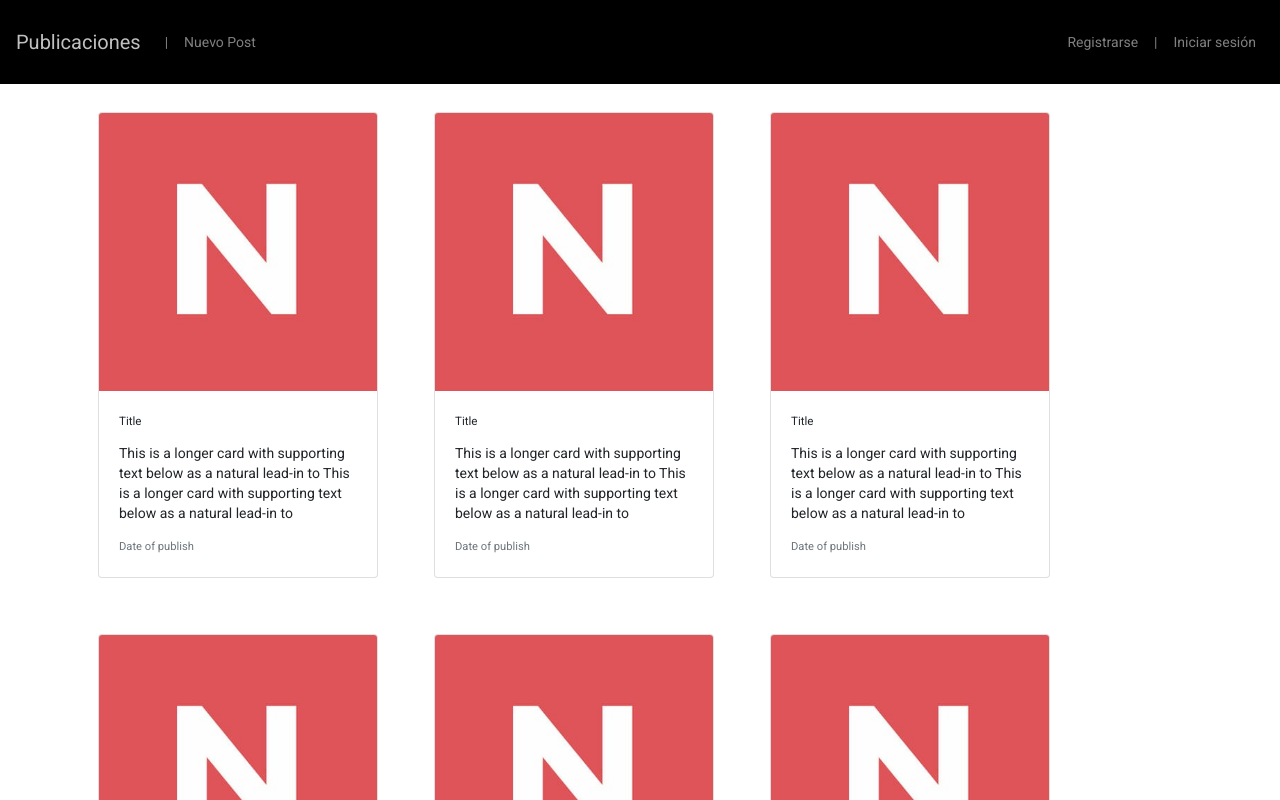
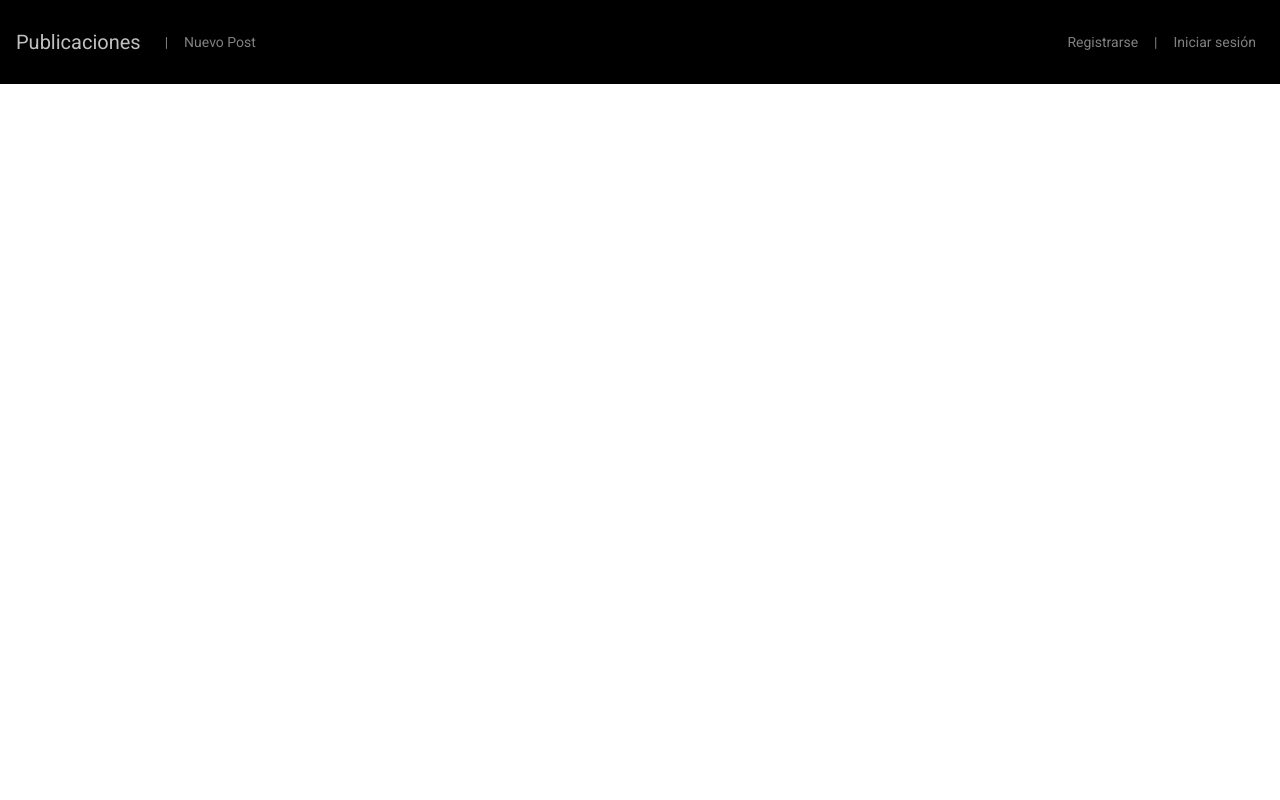
Before and after one commit to antonioolvera1995/entregable-3-mini-blog-, an Angular app: page / in a window 1280 px wide. Shown: the top 800 px of the page. Built offline with nearby package versions, Linux system fonts and the light colour scheme.

Commit message:
publications-v0

```diff
--- a/src/app/core/publications/publications.component.html
+++ b/src/app/core/publications/publications.component.html
@@ -2,8 +2,14 @@
 <main class="size">
 
 <div class="container">
-<div class="card-deck">
-<app-post-card *ngFor="let item of array"></app-post-card>
+<div class="card-deck" *ngIf="show">
+<app-post-card *ngFor="let item of posts; index as i"
+[urlImage] = "posts[i].urlImage"
+[title] = "posts[i].title"
+[description] = "posts[i].description"
+[date] = "posts[i].date"
+
+></app-post-card>
 </div>
 </div>
 </main>
--- a/src/app/core/publications/publications.component.ts
+++ b/src/app/core/publications/publications.component.ts
@@ -1,4 +1,6 @@
 import { Component, OnInit } from '@angular/core';
+import { NewPostModel } from 'src/app/shared/models/new-post.model';
+import { StorageService } from 'src/app/shared/services/storage.service';
 
 @Component({
   selector: 'app-publications',
@@ -7,10 +9,37 @@ import { Component, OnInit } from '@angular/core';
 })
 export class PublicationsComponent implements OnInit {
 
-  array = [6,6,4,4,5,34,1,1,4]
-  constructor() { }
+
+  posts: NewPostModel[];
+  show: boolean = false;
+
+  constructor(private storage: StorageService) { this.loadPosts(); }
 
   ngOnInit(): void {
   }
 
+  loadPosts() {
+
+    if (this.storage.getPosts() != null) {
+      this.posts = this.storage.getPosts();
+
+      for (const post of this.posts) {
+
+        let descrip: string[] = post.description.split(' ');
+        let newDescription = '';
+        for (let i = 0; i < descrip.length; i++) {
+          const item = descrip[i];
+          if ( i < 20) {
+            newDescription += `${item} `;
+          }
+        }
+        newDescription = newDescription.substring( 0, newDescription.length-2 );
+        post.description = `${newDescription}...`;
+      }
+
+
+      this.show = true;
+    }
+  }
+
 }
--- a/src/app/shared/components/post-card/post-card.component.html
+++ b/src/app/shared/components/post-card/post-card.component.html
@@ -3,12 +3,10 @@
 
 
 <div class="card size">
-    <img src="assets/images/logo-neoland.jpg" class="card-img-top" alt="...">
+    <img [src]="urlImage" class="card-img-top" alt="...">
     <div class="card-body">
-        <h5 class="card-title">Title</h5>
-        <p class="card-text">This is a longer card with supporting text below as a natural lead-in to
-            This is a longer card with supporting text below as a natural lead-in to
-        </p>
-        <p class="card-text"><small class="text-muted">Date of publish</small></p>
+        <h5 class="card-title">{{title}}</h5>
+        <p class="card-text">{{description}}</p>
+        <p class="card-text"><small class="text-muted">{{date}}</small></p>
     </div>
 </div>
```
Also changed, not shown: src/app/shared/components/post-card/post-card.component.ts (+6 -1 lines).
